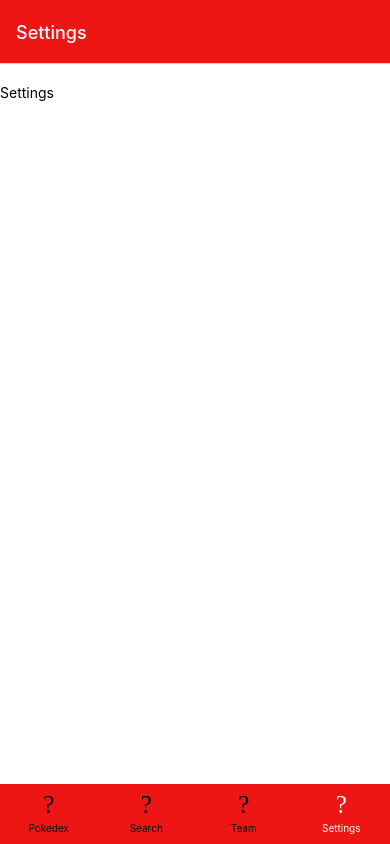
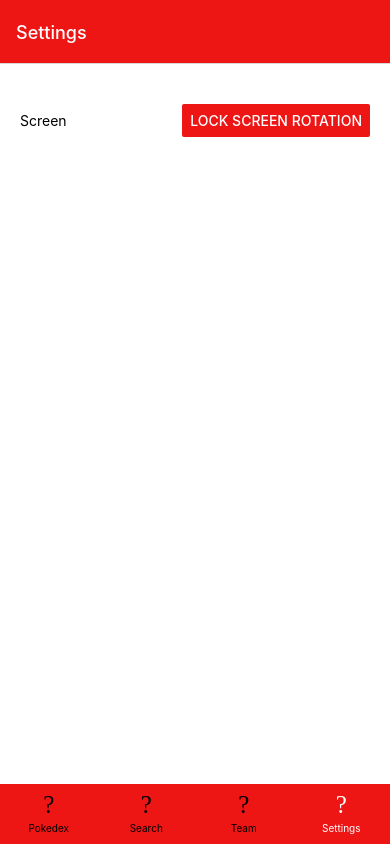
Before and after one commit to LAIR-Antoine/iut-react-native, a React Native app: screen /Settings in a window 390 px wide. Built offline with nearby package versions, Linux system fonts and the light colour scheme; no server answers.

Commit message:
feat : implements screen rotation

```diff
--- a/App.js
+++ b/App.js
@@ -1,4 +1,4 @@
-import React from 'react';
+import React, {useEffect } from 'react';
 import { NavigationContainer } from '@react-navigation/native';
 import { createBottomTabNavigator } from '@react-navigation/bottom-tabs';
 import HomeScreen from './screens/HomeScreen';
@@ -7,10 +7,29 @@ import TeamScreen from './screens/TeamScreen';
 import SettingScreen from './screens/SettingScreen';
 import Ionicons from 'react-native-vector-icons/Ionicons';
 
+import AsyncStorage from '@react-native-async-storage/async-storage';
+import * as ScreenOrientation from 'expo-screen-orientation';
+
 
 const Tab = createBottomTabNavigator();
 
 export default function App() {
+
+  useEffect(() => {
+    async function setInitialOrientation() {
+      const orientation = await AsyncStorage.getItem('screenOrientation');
+
+      if (orientation === null) {
+        await AsyncStorage.setItem('screenOrientation', 'unlocked');
+      } else if (orientation === 'locked') {
+        await ScreenOrientation.lockAsync(ScreenOrientation.OrientationLock.PORTRAIT);
+      } else {
+        await ScreenOrientation.unlockAsync();
+      }
+    }
+
+    setInitialOrientation();
+  }, []);
 
   return (
     <NavigationContainer>
--- a/app.json
+++ b/app.json
@@ -3,7 +3,7 @@
     "name": "iut-react-native",
     "slug": "iut-react-native",
     "version": "1.0.0",
-    "orientation": "portrait",
+    "orientation": "default",
     "icon": "./assets/icon.png",
     "userInterfaceStyle": "light",
     "splash": {
--- a/package.json
+++ b/package.json
@@ -20,7 +20,8 @@
     "react-native": "0.72.6",
     "react-native-safe-area-context": "4.6.3",
     "react-native-screens": "~3.22.0",
-    "react-native-vector-icons": "^10.0.3"
+    "react-native-vector-icons": "^10.0.3",
+    "expo-screen-orientation": "~6.0.6"
   },
   "devDependencies": {
     "@babel/core": "^7.20.0"
--- a/screens/SettingScreen.js
+++ b/screens/SettingScreen.js
@@ -1,11 +1,43 @@
-import React from 'react';
+import React, { useState, useEffect } from 'react';
 import { StatusBar } from 'expo-status-bar';
-import { StyleSheet, Text, View } from 'react-native';
+import { StyleSheet, View, Button, Text } from 'react-native';
+import AsyncStorage from '@react-native-async-storage/async-storage';
+import * as ScreenOrientation from 'expo-screen-orientation';
 
 export default function SettingScreen() {
+
+  const [isLocked, setIsLocked] = useState(false);
+
+  useEffect(() => {
+    async function checkOrientation() {
+      const orientation = await AsyncStorage.getItem('screenOrientation');
+      setIsLocked(orientation === 'locked');
+    }
+
+    checkOrientation();
+  }, []);
+
+  async function screenOrientation() {
+    if (isLocked) {
+      await AsyncStorage.setItem('screenOrientation', 'unlocked');
+      await ScreenOrientation.unlockAsync();
+    } else {
+      await AsyncStorage.setItem('screenOrientation', 'locked');
+      await ScreenOrientation.lockAsync(ScreenOrientation.OrientationLock.PORTRAIT);
+    }
+    setIsLocked(!isLocked);
+  }
+
   return (
     <View style={styles.container}>
-      <Text>Settings</Text>
+      <View style={styles.screenOrientation}>
+        <Text>Screen</Text>
+        <Button
+          title={isLocked ? "Unlock Screen Rotation" : "Lock Screen Rotation"}
+          onPress={screenOrientation}
+          color={'rgba(238,21,21,1)'}
+        />
+      </View>
       <StatusBar style="auto" />
     </View>
   );
@@ -16,5 +48,11 @@ const styles = StyleSheet.create({
     flex: 1,
     backgroundColor: '#fff',
     paddingTop: 20,
-  }
+  },
+  screenOrientation: {
+    flexDirection: 'row',
+    justifyContent: 'space-between',
+    alignItems: 'center',
+    padding: 20,
+  },
 });
```
Also changed, not shown: 1 other file (tests, documents, lock files or other folders).
